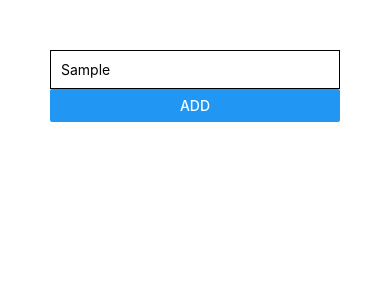
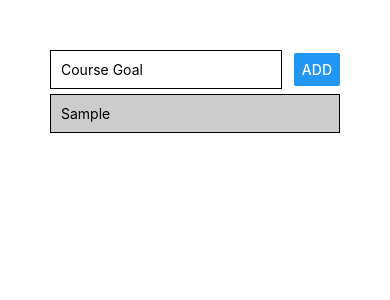
Before and after one commit to adi07rak/React-Native-App, a React Native app: screen / in a window 390 px wide. Both pictures are taken after typing "Sample" into the empty fields and a click on the button "ADD". Shown: the top 300 px of the page. Built offline with nearby package versions, Linux system fonts and the light colour scheme.

Commit message:
Added list with scroll

```diff
--- a/App.js
+++ b/App.js
@@ -1,23 +1,73 @@
-import { StatusBar } from 'expo-status-bar';
-import React from 'react';
-import { Button, StyleSheet, Text, TextInput, View } from 'react-native';
+import { StatusBar } from "expo-status-bar";
+import React, { useState } from "react";
+import { Button, StyleSheet, Text, TextInput, View, ScrollView, FlatList } from "react-native";
 
 export default function App() {
+  const [enteredGoal, setEnteredGoal] = useState('');
+  const [courseGoals, setCourseGoals] = useState([]);
+
+  function goalInputHandler(enteredText) {
+    setEnteredGoal(enteredText);
+  };
+
+  const addGoalHandler = () => {
+    setCourseGoals([...courseGoals,
+      {uid: Math.random().toString(), value: enteredGoal}
+    ]);
+    setEnteredGoal('');
+  };
+
   return (
-    <View style={{padding:50}}>
-      <View>
+    <View style={styles.screen}>
+      <View style={styles.headers}>
         <TextInput
           placeholder="Course Goal"
-          style={{
-            borderColor:"black",
-            borderWidth:1,
-            padding:10
-          }}
+          style={styles.input_container}
+          onChangeText={goalInputHandler}
+          value={enteredGoal}
         />
+        <Button title="ADD" onPress={addGoalHandler} />
       </View>
-      <View>
-        <Button title="ADD" />
-      </View>
+      <FlatList
+      keyExtractor={(item, index) => item.uid}
+        data={courseGoals}
+        renderItem={ item => (
+          <View style={styles.listItem}>
+            <Text>{item.item.value}</Text>
+          </View>
+        )}
+      />
+      {/* <ScrollView>
+        {courseGoals.map((goal, i) => (
+          <View style={styles.listItem} key={goal + i}>
+            <Text>{goal}</Text>
+          </View>
+        ))}
+      </ScrollView> */}
     </View>
   );
 }
+
+const styles = StyleSheet.create({
+  screen: {
+    padding: 50,
+  },
+  headers: {
+    flexDirection: "row",
+    justifyContent: "space-between",
+    alignItems: "center",
+  },
+  input_container: {
+    borderColor: "black",
+    borderWidth: 1,
+    width: "80%",
+    padding: 10,
+  },
+  listItem: {
+    padding: 10,
+    backgroundColor: "#ccc",
+    borderColor: "black",
+    borderWidth: 1,
+    marginVertical: 5,
+  },
+});
```
